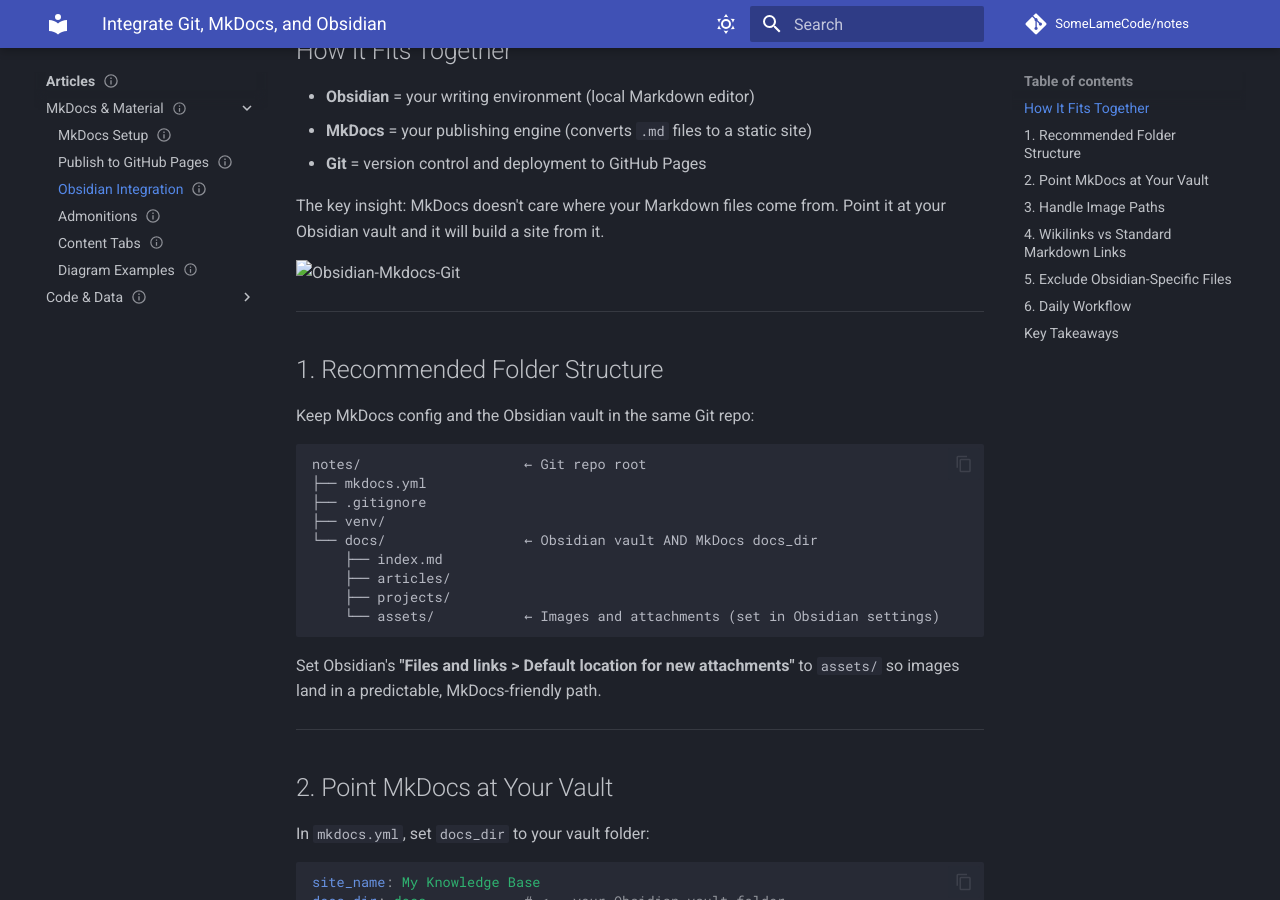
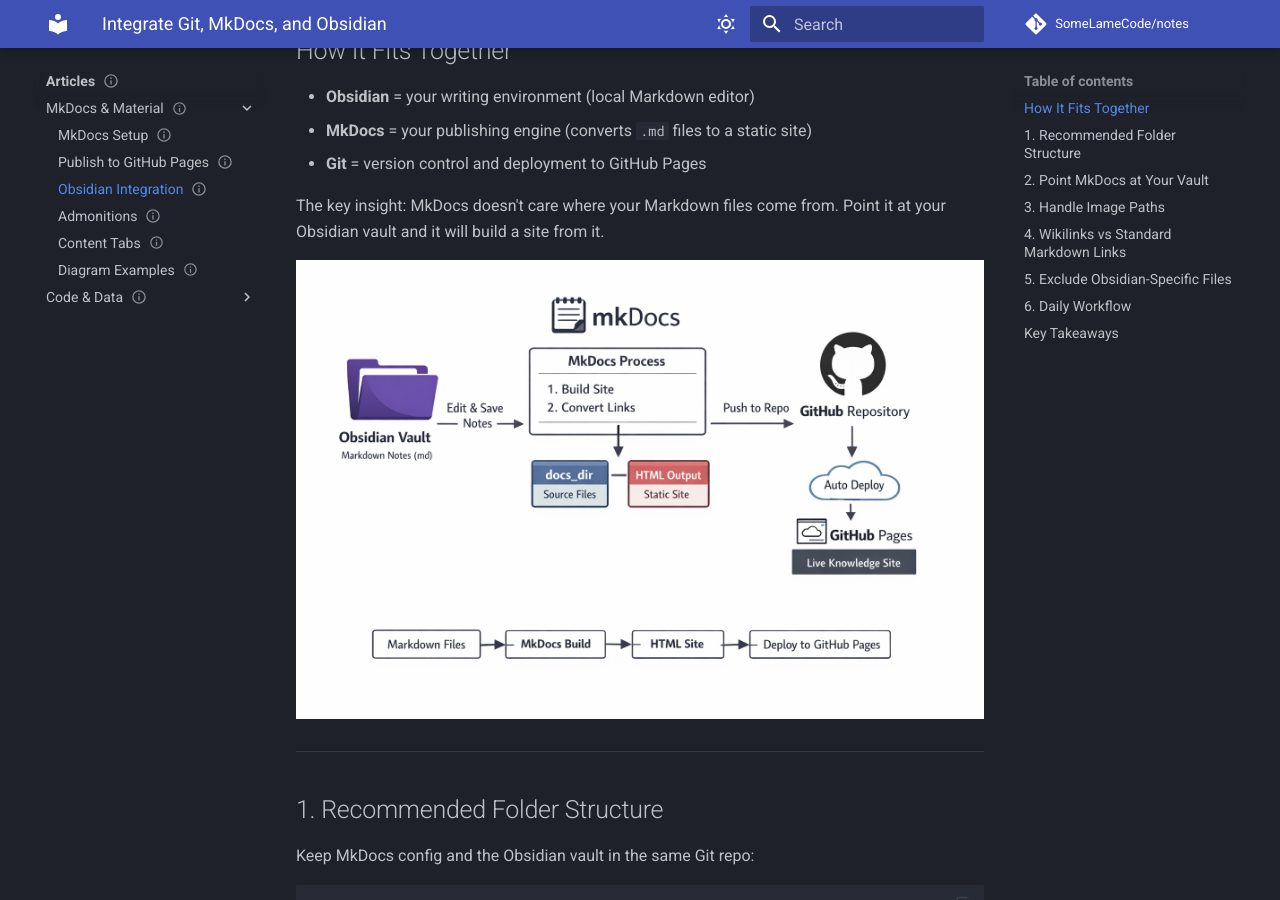
Before and after one commit to SomeLameCode/mkdocs-blog, an MkDocs documentation site: the page built from docs/articles/mkdocs-material/mkdocs-integrate-with-obsidian.md, in a window 1280 px wide and 900 px high, scrolled down 352 px. Built offline with MkDocs 1.6.1 and Material for MkDocs 9.7.7, drawn with Linux system fonts in a browser that asks for light colours; comment, search, counter and statistics services are not loaded.

Commit message:
Fix broken image path in mkdocs-integrate-with-obsidian.md
File moved one level deeper into mkdocs-material/ — update image
reference from ../assets/ to ../../assets/.

Co-Authored-By: Claude Sonnet 4.6 <noreply@anthropic.com>

```diff
--- a/docs/articles/mkdocs-material/mkdocs-integrate-with-obsidian.md
+++ b/docs/articles/mkdocs-material/mkdocs-integrate-with-obsidian.md
@@ -24,7 +24,7 @@ This guide explains how to use **Obsidian** as your note-editing front-end while
 
 The key insight: MkDocs doesn't care where your Markdown files come from. Point it at your Obsidian vault and it will build a site from it.
 
-![Obsidian-Mkdocs-Git](../assets/Pasted image 20260119153240.png)
+![Obsidian-Mkdocs-Git](../../assets/Pasted image 20260119153240.png)
 
 ---
 
```
